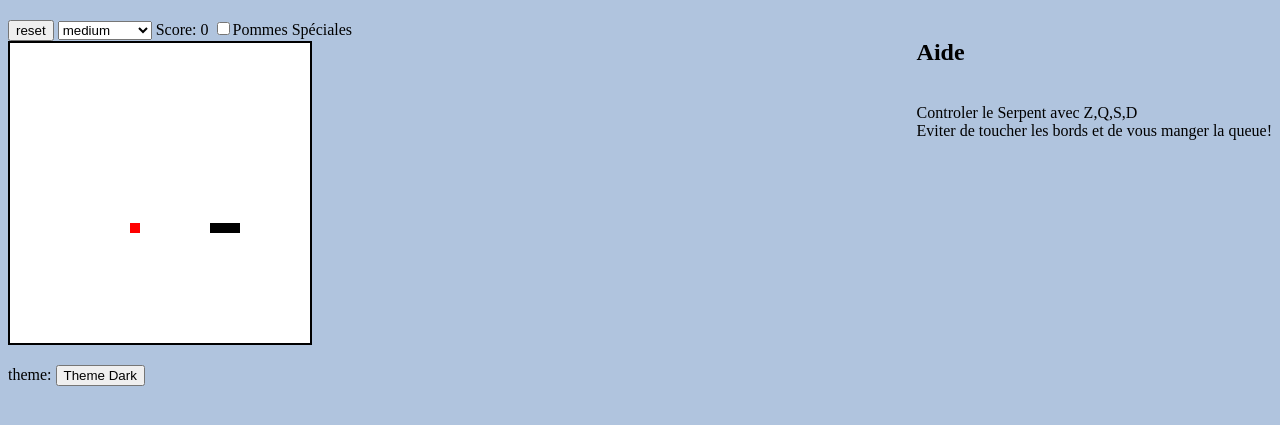
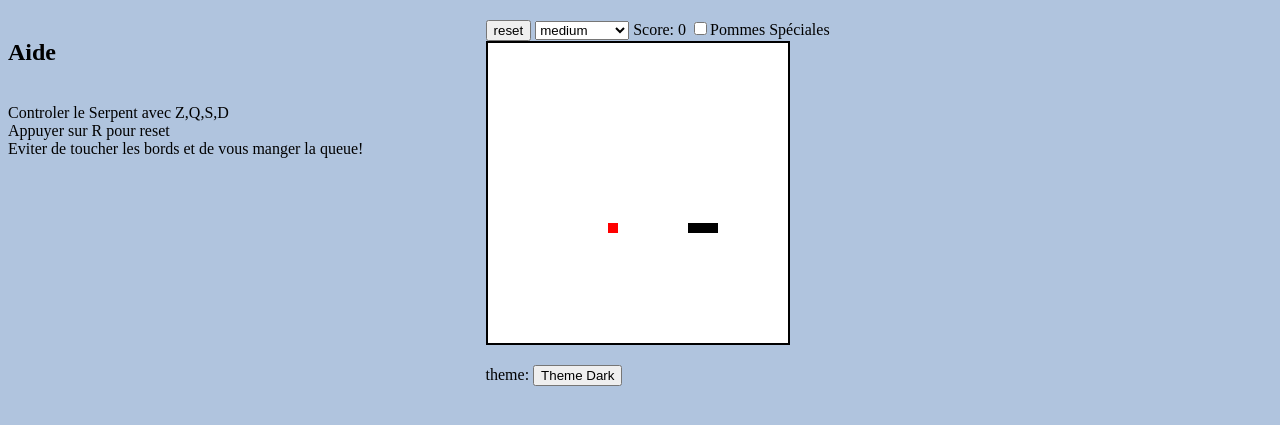
Before and after one commit to JulienLie/SnakeJS, a plain HTML site: page index.html in a window 1280 px wide. Shown: the part 61-486 px from the top of the page. Drawn offline with Linux system fonts and the light colour scheme.

Commit message:
mise en forme

```diff
--- a/css/style.css
+++ b/css/style.css
@@ -7,10 +7,11 @@ h1{
 }
 
 #body{
-    float: left;
+    float: right;
+    margin-right: 35%;
 }
 
 #aide{
-    float: right;
-    margin-right: 0%;
+    float: left;
+    margin-left: 0%;
 }
--- a/index.html
+++ b/index.html
@@ -31,12 +31,12 @@
     </div>
     <div id="aide">
         <h2>Aide</h2>
-        <p>
-            <br>
-            Controler le Serpent avec Z,Q,S,D
-            <br>
-            Eviter de toucher les bords et de vous manger la queue!
-        </p>
+        <br>
+        Controler le Serpent avec Z,Q,S,D
+        <br>
+        Appuyer sur R pour reset
+        <br>
+        Eviter de toucher les bords et de vous manger la queue!
         </div>
     <script>
         run();
--- a/snake.js
+++ b/snake.js
@@ -70,6 +70,9 @@ async function draw(){
 
 window.onkeypress = function(e){
     key = e.keyCode ? e.keyCode : e.which;
+    if(key === 114){
+        run();
+    }
     if(!end && inter === null && (key === 37 || key === 113 || key === 38 || key === 122 || key === 39 || key === 100 || key === 40 || key === 115)){
         let sp = document.getElementById("dif");
         let time = sp.value;
@@ -162,6 +165,8 @@ async function run(){
     snake.push([snake[0][0]+1, snake[0][1]]);
     snake.push([snake[1][0]+1, snake[1][1]]);
     pomme = randomPos();
+    score = 0;
+    document.getElementById('score').innerHTML="Score: "+score;
     while(contains(snake, pomme)){
         pomme = randomPos();
     }
```
